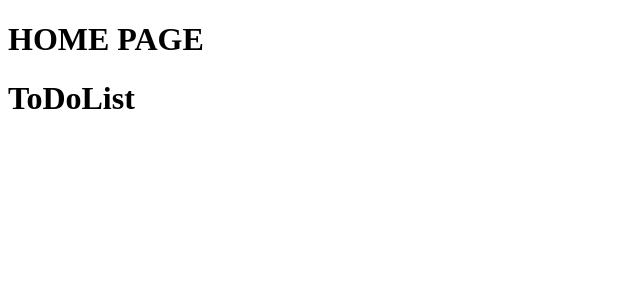
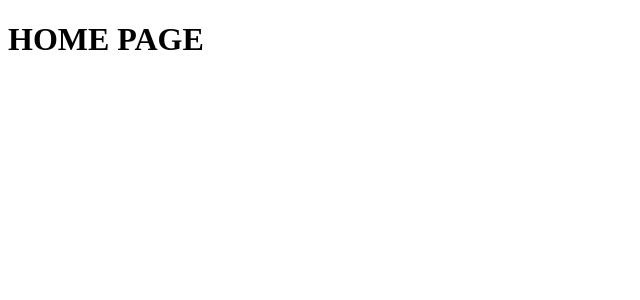
Before and after one commit to unsalsenturk/web-based-todo-list-frontend, a Vue app: page / in a window 1280 px wide. Shown: the top 300 px of the page, without its empty margins (0-640 px from the left). Built offline with nearby package versions, Linux system fonts and the light colour scheme.

Commit message:
Updated ToDoList component text for step given in e2e test

```diff
--- a/src/components/ToDoList.vue
+++ b/src/components/ToDoList.vue
@@ -1,6 +1,7 @@
 <template>
-  <div id="todolist">
-    <h1> ToDoList </h1>
+  <div>
+    <section id="todolist">
+    </section>
   </div>
 </template>
 
```
